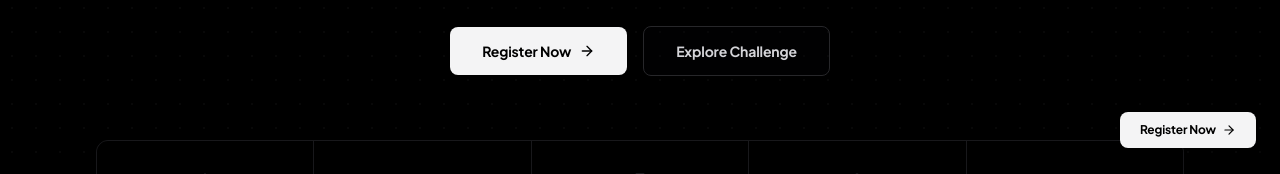
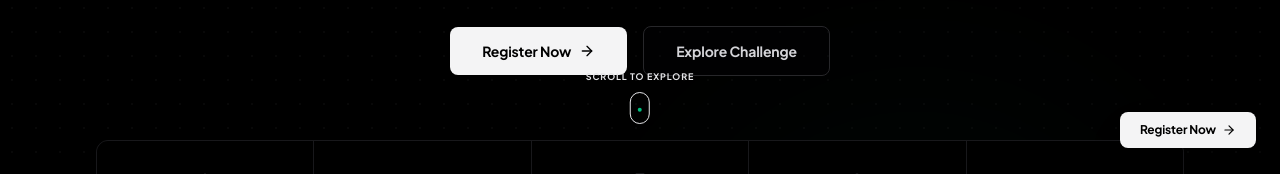
Before and after one commit to UmeshCode1/snapcode-redirect-2026, a Next.js app: page / in a window 1280 px wide. Shown: the part 628-802 px from the top of the page. Built offline with nearby package versions, Linux system fonts and the light colour scheme.

Commit message:
Add ambient moving spotlight orbs, cards glow/shadow hover effects, stat grid translation lifts, and hero scroll mouse bounce animation

```diff
--- a/src/app/globals.css
+++ b/src/app/globals.css
@@ -39,13 +39,14 @@ body {
   background-color: rgba(9, 9, 11, 0.5);
   border: 1px solid rgba(39, 39, 42, 0.5);
   border-radius: 12px;
-  transition: all 0.3s cubic-bezier(0.16, 1, 0.3, 1);
+  transition: all 0.4s cubic-bezier(0.16, 1, 0.3, 1);
 }
 
 .premium-card:hover {
-  border-color: rgba(255, 255, 255, 0.15);
+  border-color: rgba(16, 185, 129, 0.3);
   background-color: rgba(9, 9, 11, 0.7);
-  transform: translateY(-2px);
+  transform: translateY(-4px);
+  box-shadow: 0 10px 30px -15px rgba(16, 185, 129, 0.15);
 }
 
 /* 1st Place Highlight Card */
@@ -53,13 +54,14 @@ body {
   background-color: rgba(9, 9, 11, 0.6);
   border: 1px solid rgba(16, 185, 129, 0.3);
   border-radius: 12px;
-  transition: all 0.3s cubic-bezier(0.16, 1, 0.3, 1);
+  transition: all 0.4s cubic-bezier(0.16, 1, 0.3, 1);
 }
 
 .premium-card-primary:hover {
-  border-color: rgba(16, 185, 129, 0.6);
+  border-color: rgba(16, 185, 129, 0.7);
   background-color: rgba(9, 9, 11, 0.8);
-  transform: translateY(-2px);
+  transform: translateY(-4px);
+  box-shadow: 0 10px 30px -15px rgba(16, 185, 129, 0.25);
 }
 
 /* Accessibility Focus States */
@@ -91,3 +93,55 @@ body {
 html {
   scroll-behavior: smooth;
 }
+
+/* Ambient Moving Spotlight Orbs */
+@keyframes float-glow-1 {
+  0%, 100% {
+    transform: translate(0px, 0px) scale(1);
+  }
+  33% {
+    transform: translate(10%, -10%) scale(1.1);
+  }
+  66% {
+    transform: translate(-10%, 15%) scale(0.9);
+  }
+}
+
+@keyframes float-glow-2 {
+  0%, 100% {
+    transform: translate(0px, 0px) scale(0.9);
+  }
+  50% {
+    transform: translate(-15%, -5%) scale(1.15);
+  }
+}
+
+.ambient-orb-1 {
+  position: absolute;
+  top: 15%;
+  right: 10%;
+  width: 45vw;
+  height: 45vw;
+  max-width: 600px;
+  border-radius: 50%;
+  background: radial-gradient(circle, rgba(16, 185, 129, 0.06) 0%, transparent 70%);
+  filter: blur(80px);
+  pointer-events: none;
+  animation: float-glow-1 25s infinite ease-in-out;
+  z-index: 0;
+}
+
+.ambient-orb-2 {
+  position: absolute;
+  top: 55%;
+  left: 5%;
+  width: 50vw;
+  height: 50vw;
+  max-width: 700px;
+  border-radius: 50%;
+  background: radial-gradient(circle, rgba(99, 102, 241, 0.04) 0%, transparent 70%);
+  filter: blur(100px);
+  pointer-events: none;
+  animation: float-glow-2 30s infinite ease-in-out;
+  z-index: 0;
+}
--- a/src/app/page.tsx
+++ b/src/app/page.tsx
@@ -172,6 +172,12 @@ export default function Home() {
       {/* Handcrafted Subtle Dot Grid */}
       <div className="absolute inset-0 bg-grid-pattern opacity-40 pointer-events-none z-0"></div>
 
+      {/* Ambient Moving Spotlight Orbs */}
+      <div className="absolute inset-0 overflow-hidden pointer-events-none z-0">
+        <div className="ambient-orb-1"></div>
+        <div className="ambient-orb-2"></div>
+      </div>
+
       <Modals />
       <Navbar />
       <SpotlightHero />
@@ -200,7 +206,7 @@ export default function Home() {
           className="grid grid-cols-2 md:grid-cols-5 gap-px bg-zinc-900 border border-zinc-900 rounded-xl overflow-hidden"
           aria-label="Event Key Stats"
         >
-          <div className="flex flex-col items-center justify-center p-6 sm:p-8 bg-black hover:bg-zinc-950/40 transition-colors text-center">
+          <div className="flex flex-col items-center justify-center p-6 sm:p-8 bg-black hover:bg-zinc-950/40 hover:-translate-y-[2px] transition-all duration-300 text-center">
             <Clock className="h-4 w-4 text-zinc-500 mb-3" />
             <h4 className="text-3xl font-bold tracking-tight text-white mb-1">
               <AnimatedCounter from={0} to={100} />
@@ -208,7 +214,7 @@ export default function Home() {
             <p className="text-[10px] text-zinc-500 font-semibold uppercase tracking-wider">Minutes Challenge</p>
           </div>
 
-          <div className="flex flex-col items-center justify-center p-6 sm:p-8 bg-black hover:bg-zinc-950/40 transition-colors text-center">
+          <div className="flex flex-col items-center justify-center p-6 sm:p-8 bg-black hover:bg-zinc-950/40 hover:-translate-y-[2px] transition-all duration-300 text-center">
             <Ticket className="h-4 w-4 text-zinc-500 mb-3" />
             <h4 className="text-3xl font-bold tracking-tight text-white mb-1">
               ₹<AnimatedCounter from={0} to={30} />
@@ -216,7 +222,7 @@ export default function Home() {
             <p className="text-[10px] text-zinc-500 font-semibold uppercase tracking-wider">Reg Fee</p>
           </div>
 
-          <div className="flex flex-col items-center justify-center p-6 sm:p-8 bg-black hover:bg-zinc-950/40 transition-colors text-center">
+          <div className="flex flex-col items-center justify-center p-6 sm:p-8 bg-black hover:bg-zinc-950/40 hover:-translate-y-[2px] transition-all duration-300 text-center">
             <Trophy className="h-4 w-4 text-zinc-500 mb-3" />
             <h4 className="text-3xl font-bold tracking-tight text-white mb-1">
               <AnimatedCounter from={0} to={3} />
@@ -224,7 +230,7 @@ export default function Home() {
             <p className="text-[10px] text-zinc-500 font-semibold uppercase tracking-wider">Winning Positions</p>
           </div>
 
-          <div className="flex flex-col items-center justify-center p-6 sm:p-8 bg-black hover:bg-zinc-950/40 transition-colors text-center">
+          <div className="flex flex-col items-center justify-center p-6 sm:p-8 bg-black hover:bg-zinc-950/40 hover:-translate-y-[2px] transition-all duration-300 text-center">
             <Award className="h-4 w-4 text-zinc-500 mb-3" />
             <h4 className="text-3xl font-bold tracking-tight text-white mb-1">
               <AnimatedCounter from={0} to={100} />%
@@ -232,7 +238,7 @@ export default function Home() {
             <p className="text-[10px] text-zinc-500 font-semibold uppercase tracking-wider">Certificates</p>
           </div>
 
-          <div className="flex flex-col items-center justify-center p-6 sm:p-8 bg-black hover:bg-zinc-950/40 transition-colors text-center col-span-2 md:col-span-1">
+          <div className="flex flex-col items-center justify-center p-6 sm:p-8 bg-black hover:bg-zinc-950/40 hover:-translate-y-[2px] transition-all duration-300 text-center col-span-2 md:col-span-1">
             <Users className="h-4 w-4 text-zinc-500 mb-3" />
             <h4 className="text-3xl font-bold tracking-tight text-white mb-1">OGI</h4>
             <p className="text-[10px] text-zinc-500 font-semibold uppercase tracking-wider">Eligible Students</p>
--- a/src/components/SpotlightHero.tsx
+++ b/src/components/SpotlightHero.tsx
@@ -119,6 +119,29 @@ export default function SpotlightHero() {
             Explore Challenge
           </a>
         </motion.div>
+
+        {/* Animated Scroll Down Indicator */}
+        <motion.div
+          initial={{ opacity: 0 }}
+          animate={{ opacity: 1 }}
+          transition={{ delay: 1, duration: 1 }}
+          className="absolute bottom-4 left-1/2 -translate-x-1/2 hidden md:flex flex-col items-center gap-2 text-zinc-550 pointer-events-none"
+        >
+          <span className="text-[9px] font-bold uppercase tracking-widest text-zinc-650">Scroll to explore</span>
+          <div className="w-5 h-8 rounded-full border border-zinc-850 flex justify-center p-1.5">
+            <motion.div
+              animate={{
+                y: [0, 10, 0],
+              }}
+              transition={{
+                duration: 1.5,
+                repeat: Infinity,
+                ease: "easeInOut",
+              }}
+              className="w-1 h-1 rounded-full bg-emerald-500"
+            />
+          </div>
+        </motion.div>
       </div>
     </section>
   );
```
